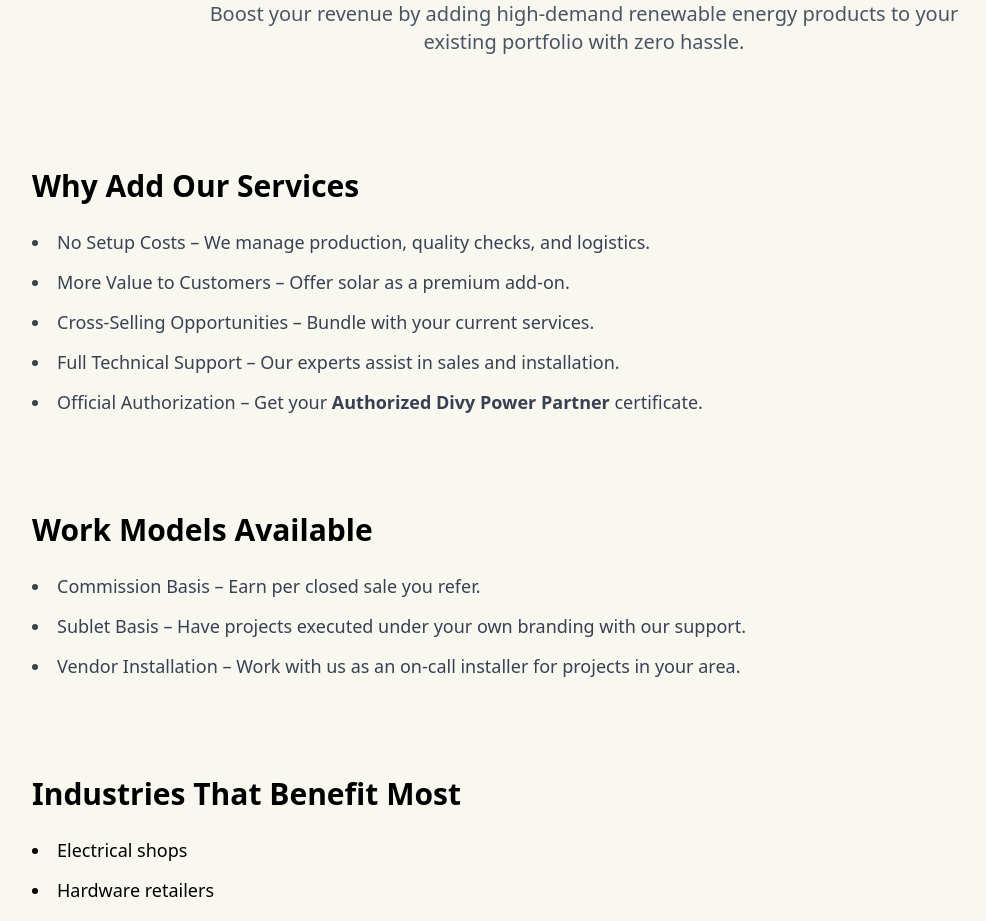
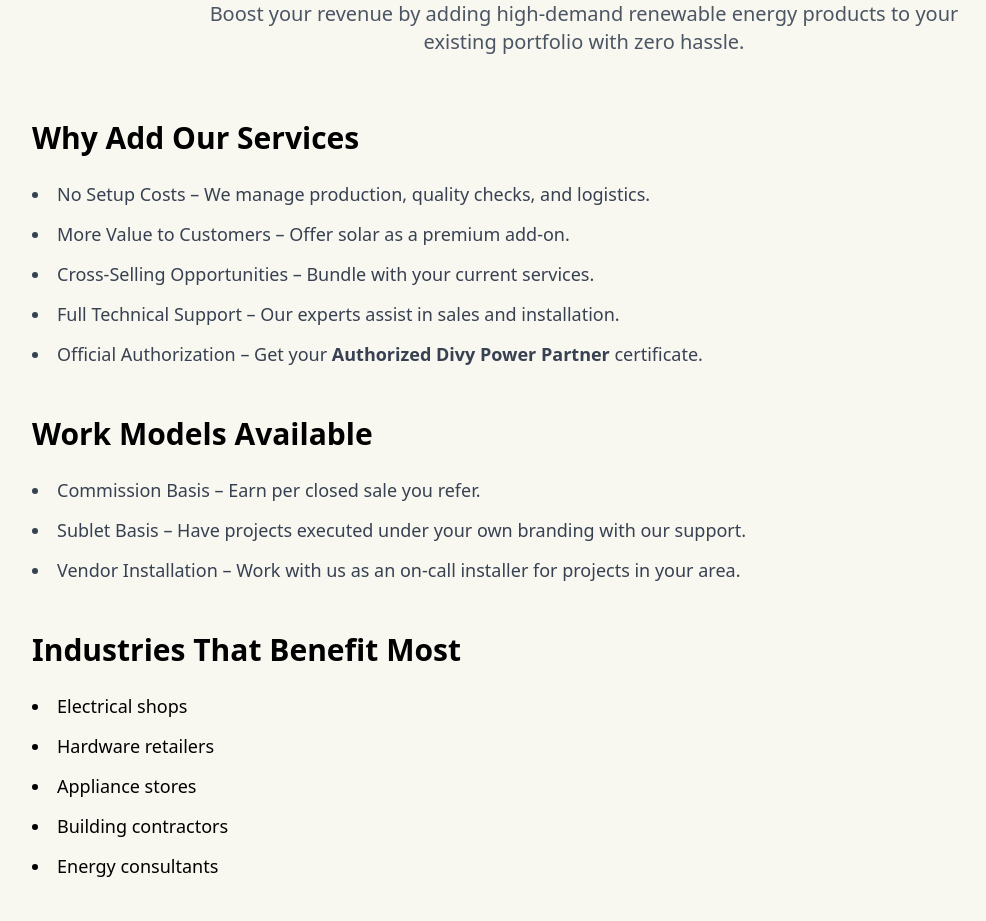
Before and after one commit to vanshika8484/Solar_web, a React (Vite) app: page /add-our-services in a window 1280 px wide. Shown: the part 200-1121 px from the top of the page, without its empty margins (56-1042 px from the left). Built offline with nearby package versions, Linux system fonts and the light colour scheme; a web font is replaced by a local one.

Commit message:
Update AddOurServices.jsx

```diff
--- a/src/components/AddOurServices.jsx
+++ b/src/components/AddOurServices.jsx
@@ -15,7 +15,7 @@ const AddOurServices = () => {
       </section>
 
       {/* Why Add Our Services */}
-      <section className="bg-[#f8f7f0] py-12">
+      <section className="bg-[#f8f7f0] ">
         <div className="max-w-6xl mx-auto px-6">
           <h2 className="text-3xl font-semibold mb-6 text-black">
             Why Add Our Services
@@ -43,7 +43,7 @@ const AddOurServices = () => {
       </section>
 
       {/* Industries */}
-      <section className="bg-[#f8f7f0] py-12">
+      <section className="bg-[#f8f7f0] ">
         <div className="max-w-6xl mx-auto px-6">
           <h2 className="text-3xl font-semibold mb-6 text-black">
             Industries That Benefit Most
```
